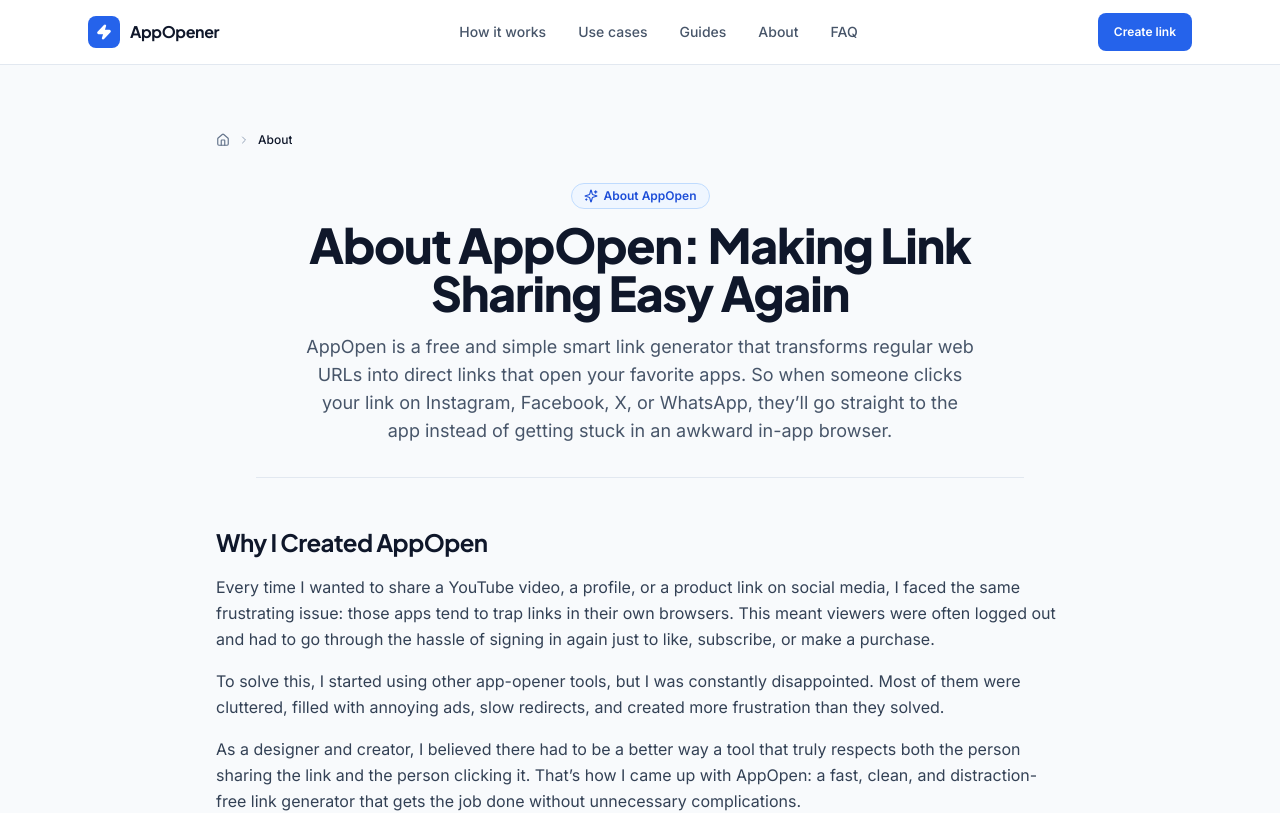
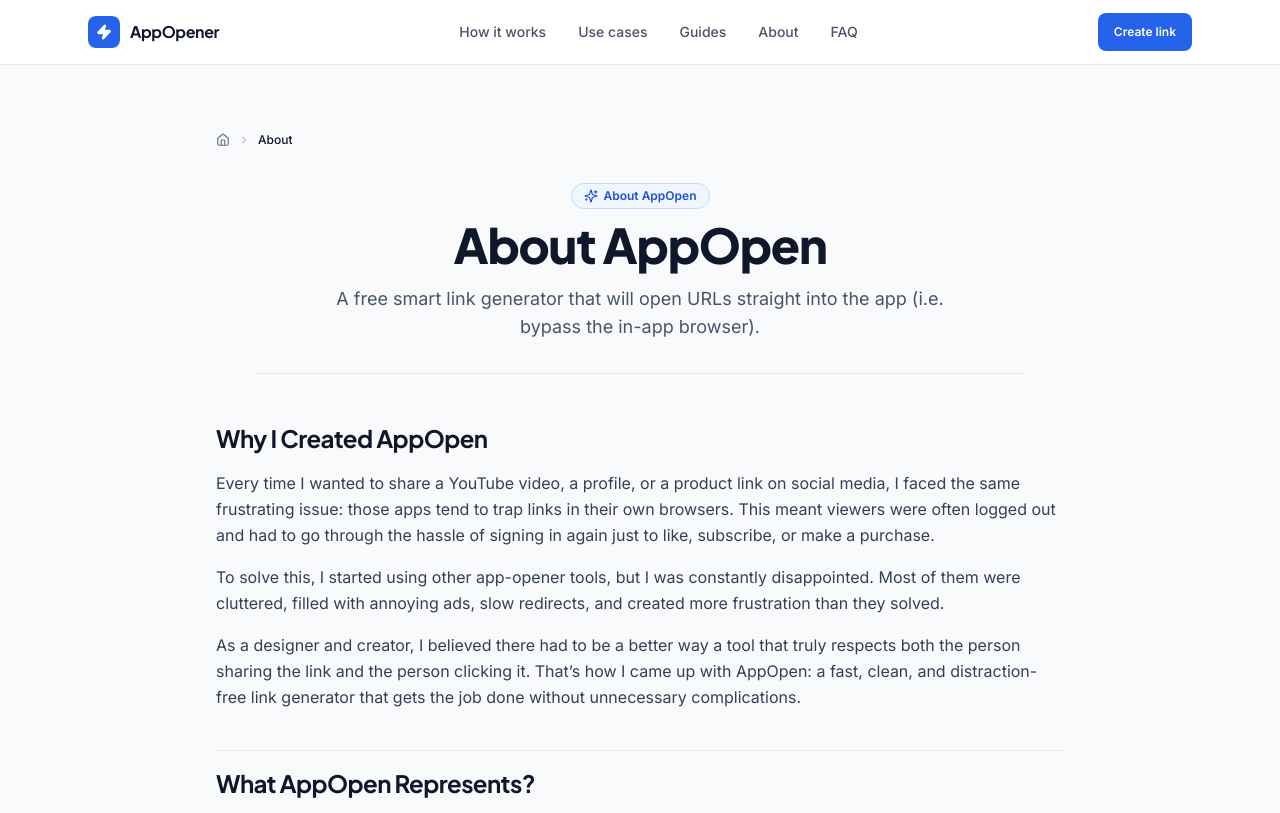
Before and after one commit to Sarthak1113/app-opener-link, a Next.js app: page /about in a window 1280 px wide. Shown: the top 813 px of the page. Built offline with nearby package versions, Linux system fonts and the light colour scheme.

Commit message:
refactor: simplify About title and description, remove external link icons

```diff
--- a/app/about/page.tsx
+++ b/app/about/page.tsx
@@ -8,7 +8,6 @@ import { ScrollRevealObserver } from "@/components/ScrollRevealObserver";
 import {
   Zap,
   ArrowRight,
-  ExternalLink,
   Sparkles,
   ShieldCheck,
   Smartphone,
@@ -19,24 +18,24 @@ import {
 const pageUrl = "https://app-opener-link.vercel.app/about";
 
 export const metadata: Metadata = {
-  title: "About AppOpen: Making Link Sharing Easy Again",
+  title: "About AppOpen",
   description:
-    "Learn why AppOpen was built: a fast, clean, distraction-free smart link generator that bypasses in-app browser login walls and opens native apps directly.",
+    "A free smart link generator that will open URLs straight into the app (i.e. bypass the in-app browser).",
   alternates: {
     canonical: pageUrl,
   },
   openGraph: {
-    title: "About AppOpen: Making Link Sharing Easy Again",
+    title: "About AppOpen",
     description:
-      "Learn why AppOpen was built: a fast, clean, distraction-free smart link generator that bypasses in-app browser login walls and opens native apps directly.",
+      "A free smart link generator that will open URLs straight into the app (i.e. bypass the in-app browser).",
     url: pageUrl,
     type: "website",
   },
   twitter: {
     card: "summary_large_image",
-    title: "About AppOpen: Making Link Sharing Easy Again",
+    title: "About AppOpen",
     description:
-      "Learn why AppOpen was built: a fast, clean, distraction-free smart link generator that bypasses in-app browser login walls and opens native apps directly.",
+      "A free smart link generator that will open URLs straight into the app (i.e. bypass the in-app browser).",
   },
 };
 
@@ -44,9 +43,9 @@ export default function AboutPage() {
   const aboutPageSchema = {
     "@context": "https://schema.org",
     "@type": "AboutPage",
-    name: "About AppOpen: Making Link Sharing Easy Again",
+    name: "About AppOpen",
     description:
-      "AppOpen is a free and simple smart link generator that transforms regular web URLs into direct links that open your favorite apps.",
+      "A free smart link generator that will open URLs straight into the app (i.e. bypass the in-app browser).",
     url: pageUrl,
     mainEntity: {
       "@type": "Person",
@@ -86,11 +85,11 @@ export default function AboutPage() {
             </div>
 
             <h1 className="text-3xl sm:text-4xl lg:text-5xl font-extrabold tracking-tight text-slate-900 font-heading leading-tight mb-4">
-              About AppOpen: Making Link Sharing Easy Again
+              About AppOpen
             </h1>
 
             <p className="mt-3 text-base sm:text-lg text-slate-600 leading-relaxed font-normal max-w-2xl mx-auto">
-              AppOpen is a free and simple smart link generator that transforms regular web URLs into direct links that open your favorite apps. So when someone clicks your link on Instagram, Facebook, X, or WhatsApp, they’ll go straight to the app instead of getting stuck in an awkward in-app browser.
+              A free smart link generator that will open URLs straight into the app (i.e. bypass the in-app browser).
             </p>
           </header>
 
@@ -190,7 +189,6 @@ export default function AboutPage() {
                 >
                   <Globe className="h-4 w-4 text-blue-600" aria-hidden="true" />
                   <span>Portfolio</span>
-                  <ExternalLink className="h-3 w-3 text-slate-400" aria-hidden="true" />
                 </a>
 
                 <a
@@ -201,7 +199,6 @@ export default function AboutPage() {
                 >
                   <Linkedin className="h-4 w-4 text-blue-600" aria-hidden="true" />
                   <span>Linkedin</span>
-                  <ExternalLink className="h-3 w-3 text-slate-400" aria-hidden="true" />
                 </a>
               </div>
             </section>
```
